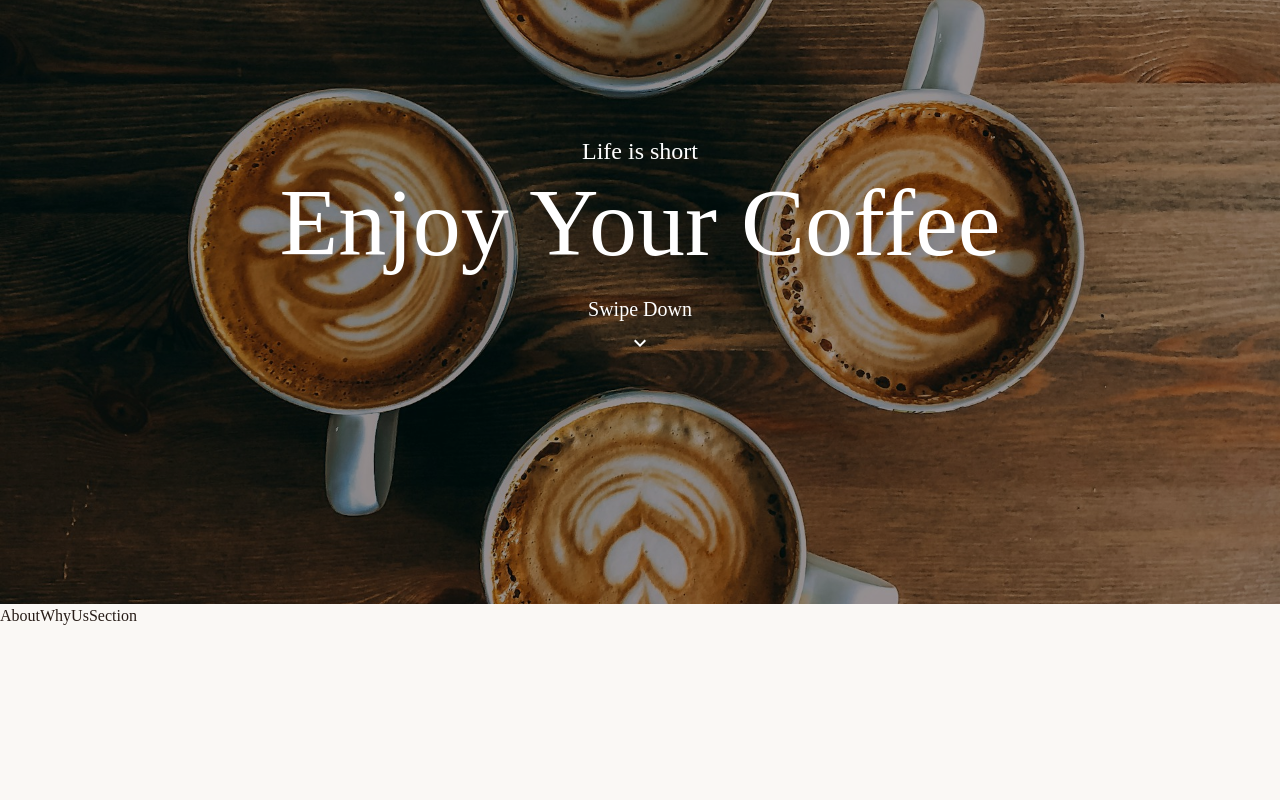
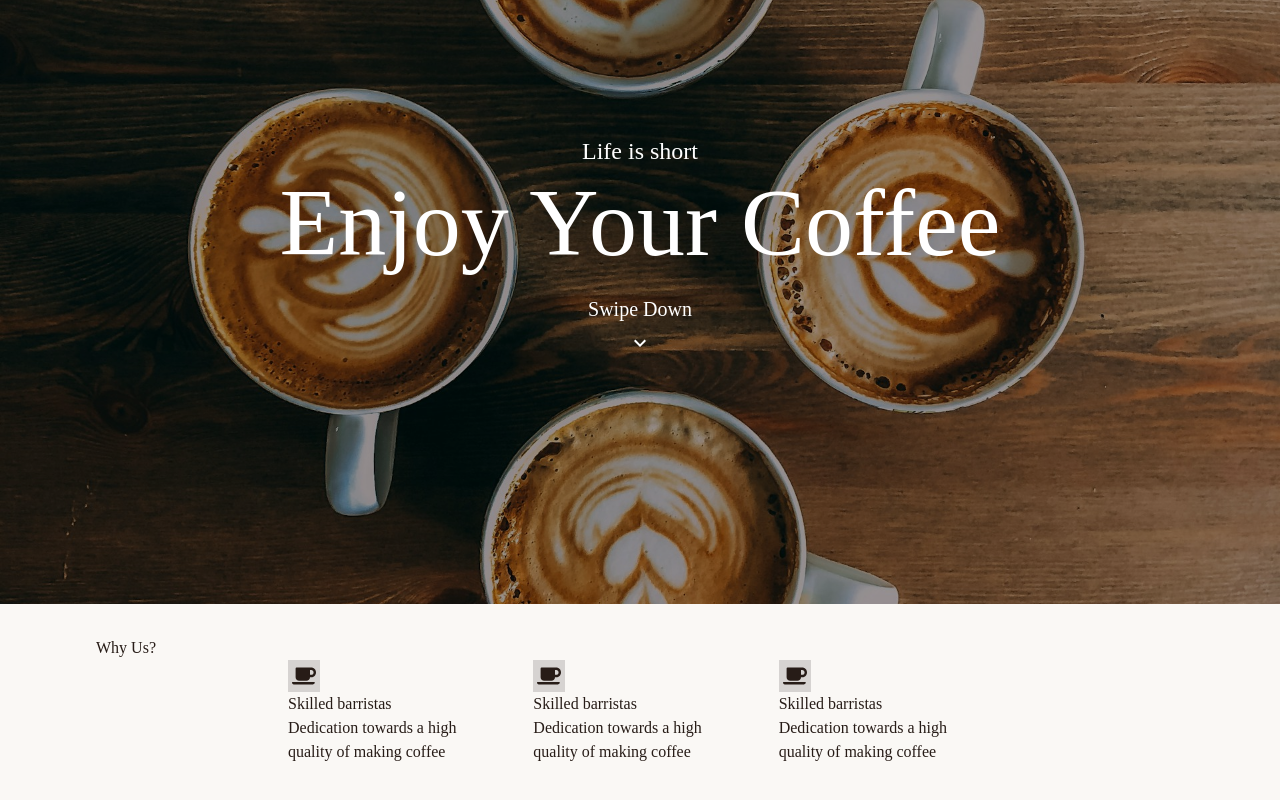
Before and after one commit to DarkoM996/coffeebar-website, a React (Vite) app: page /about in a window 1280 px wide. Shown: the part 196-996 px from the top of the page. Before the commit the page ends 824 px from the top, so only its background shows below. Built offline with nearby package versions, Linux system fonts and the light colour scheme; a web font is replaced by a local one.

Commit message:
layout with grid

```diff
--- a/src/components/aboutpage-components/AboutWhyUsSection.tsx
+++ b/src/components/aboutpage-components/AboutWhyUsSection.tsx
@@ -1,5 +1,42 @@
+import { FaCoffee } from "react-icons/fa";
+
 const AboutWhyUsSection = () => {
-  return <section className="">AboutWhyUsSection</section>;
+  return (
+    <section className="max-w-screen-3xl mx-auto w-full h-screen relative px-6 py-8 lg:px-24">
+      <div>
+        <div>
+          <h2>Why Us?</h2>
+        </div>
+        {/* Container with icons and text */}
+        <div className="grid grid-cols-1 md:grid-cols-2 lg:grid-cols-3 gap-6 lg:gap-8 lg:px-48">
+          {/* Stuff #1 */}
+          <div>
+            <div className="w-[32px] h-[32px] bg-stone-300 flex flex-col justify-center items-center text-2xl">
+              <FaCoffee />
+            </div>
+            <h4>Skilled barristas</h4>
+            <p>Dedication towards a high quality of making coffee</p>
+          </div>
+          {/* Stuff #1 */}
+          <div>
+            <div className="w-[32px] h-[32px] bg-stone-300 flex flex-col justify-center items-center text-2xl">
+              <FaCoffee />
+            </div>
+            <h4>Skilled barristas</h4>
+            <p>Dedication towards a high quality of making coffee</p>
+          </div>
+          {/* Stuff #1 */}
+          <div>
+            <div className="w-[32px] h-[32px] bg-stone-300 flex flex-col justify-center items-center text-2xl">
+              <FaCoffee />
+            </div>
+            <h4>Skilled barristas</h4>
+            <p>Dedication towards a high quality of making coffee</p>
+          </div>
+        </div>
+      </div>
+    </section>
+  );
 };
 
 export default AboutWhyUsSection;
```
